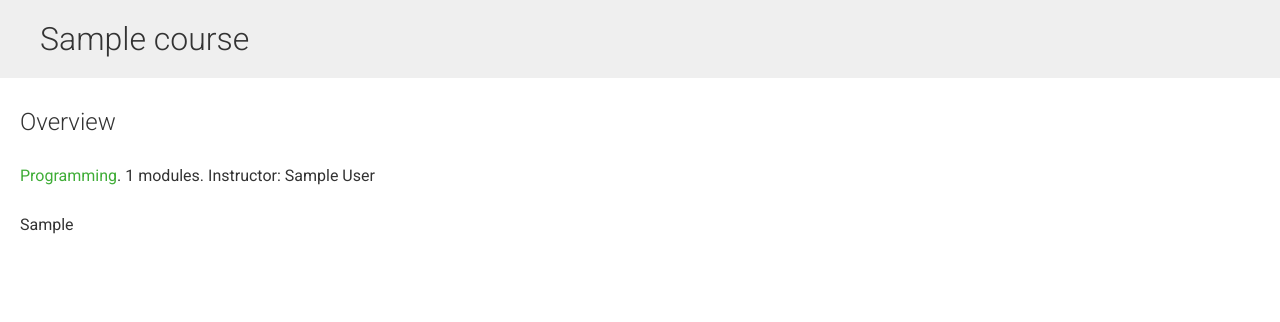
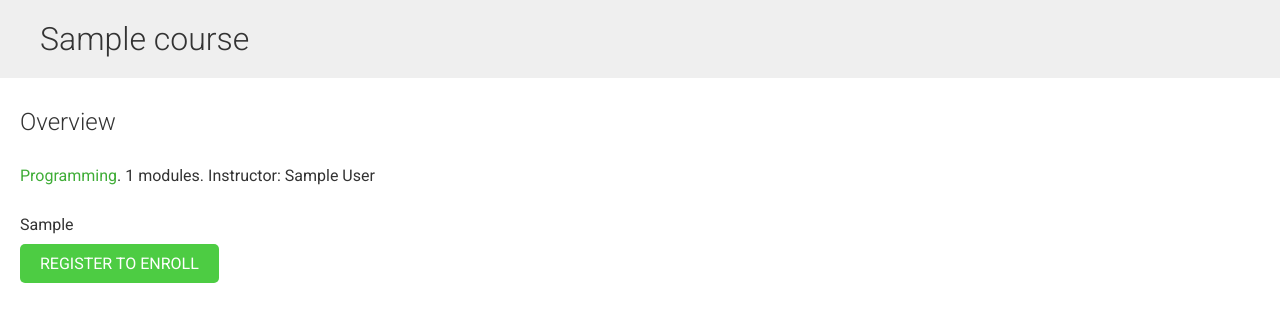
Before and after one commit to hypnopompicindex/educa, a Django app: a page that uses educa/courses/templates/courses/course/detail.html in a window 1280 px wide. Shown: the part 54-376 px from the top of the page. Run offline with Django 3.2, Linux system fonts and the light colour scheme; data comes from the database, SQL or seed files in the repository; tables that the repository leaves empty hold one stand-in row (values such as "Sample post"); some libraries are stand-ins or nearby versions.

Commit message:
Added view, form to enroll in courses

```diff
--- a/educa/courses/models.py
+++ b/educa/courses/models.py
@@ -23,6 +23,7 @@ class Course(models.Model):
     slug = models.SlugField(max_length=200, unique=True)
     overview = models.TextField()
     created = models.DateTimeField(auto_now_add=True)
+    students = models.ManyToManyField(User, related_name='courses_enrolled', blank=True)
 
     class Meta:
         ordering = ('-created',)
--- a/educa/courses/templates/courses/course/detail.html
+++ b/educa/courses/templates/courses/course/detail.html
@@ -17,7 +17,17 @@
                 Instructor: {{ object.owner.get_full_name }}
             </p>
             {{ object.overview|linebreaks }}
-
+            {% if request.user.is_authenticated %}
+                <form action="{% url "student_enroll_course" %}" method="post">
+                    {{ enroll_form }}
+                    {% csrf_token %}
+                    <input type="submit" class="button" value="Enroll now">
+                </form>
+            {% else %}
+                <a href="{% url "student_registration" %}" class="button">
+                    Register to enroll
+                </a>
+            {% endif %}
         </div>
     {% endwith %}
 {% endblock %}
--- a/educa/courses/views.py
+++ b/educa/courses/views.py
@@ -9,6 +9,7 @@ from django.db.models import Count
 from django.apps import apps
 from braces.views import LoginRequiredMixin, PermissionRequiredMixin, \
                          CsrfExemptMixin, JsonRequestResponseMixin
+from students.forms import CourseEnrollForm
 from .forms import ModuleFormSet
 from .models import Subject, Course, Module, Content
 
@@ -196,3 +197,8 @@ class CourseListView(TemplateResponseMixin, View):
 class CourseDetailView(DetailView):
     model = Course
     template_name = 'courses/course/detail.html'
+
+    def get_context_data(self, **kwargs):
+        context = super(CourseDetailView, self).get_context_data(**kwargs)
+        context['enroll_form'] = CourseEnrollForm(initial={'course': self.object})
+        return context
--- /dev/null
+++ b/educa/students/forms.py
@@ -0,0 +1,7 @@
+from django import forms
+from courses.models import Course
+
+
+class CourseEnrollForm(forms.Form):
+    course = forms.ModelChoiceField(queryset=Course.objects.all(),
+                                    widget=forms.HiddenInput)
--- a/educa/students/urls.py
+++ b/educa/students/urls.py
@@ -5,4 +5,6 @@ from . import views
 
 urlpatterns = [
     url(r'^register/$', views.StudentRegistrationView.as_view(), name='student_registration'),
+    url(r'^enroll-course/$', views.StudentEnrollCourseView.as_view(), name='student_enroll_course'),
+
 ]
```
Also changed, not shown: educa/students/views.py (+16 -0 lines).
